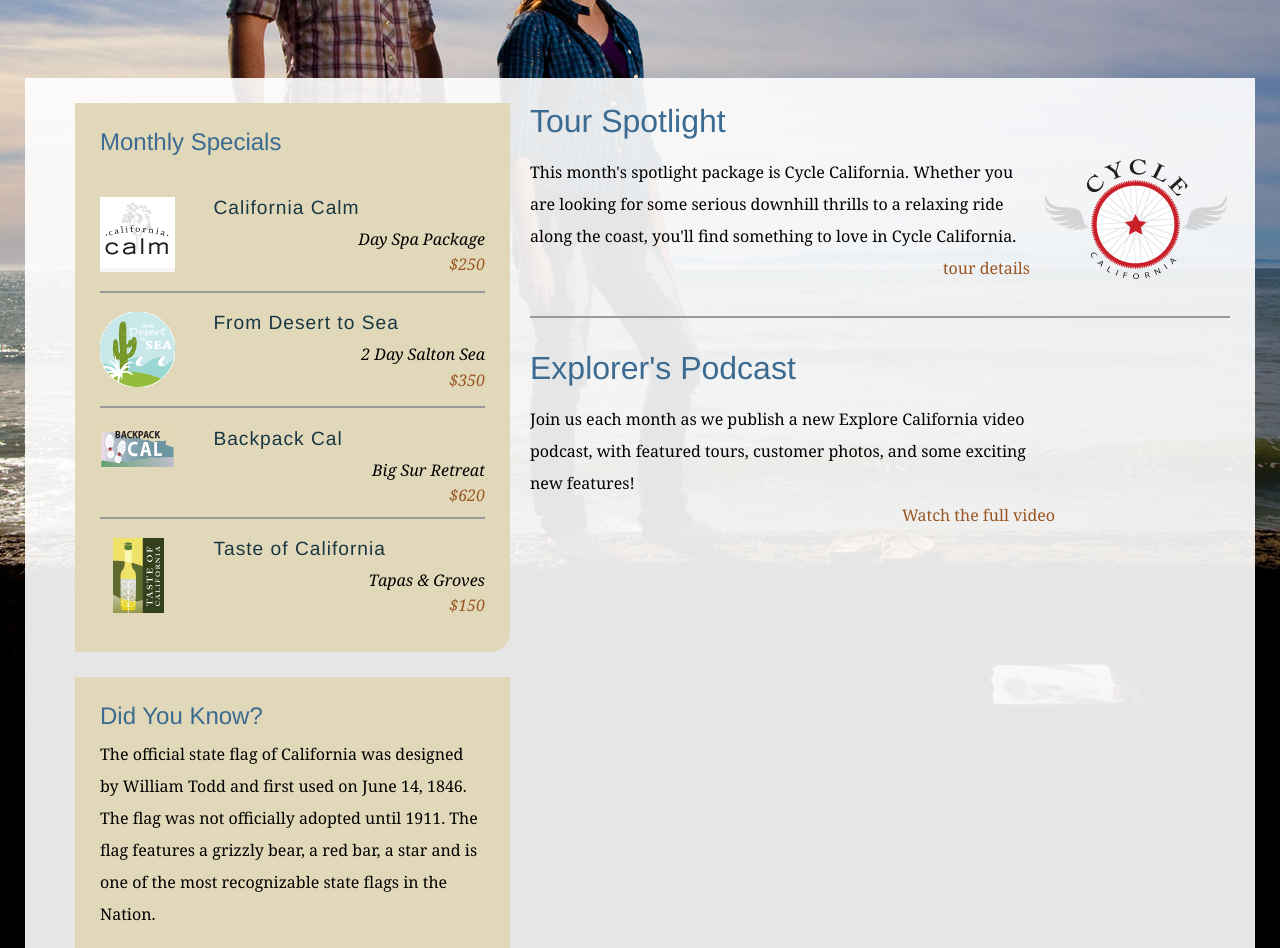
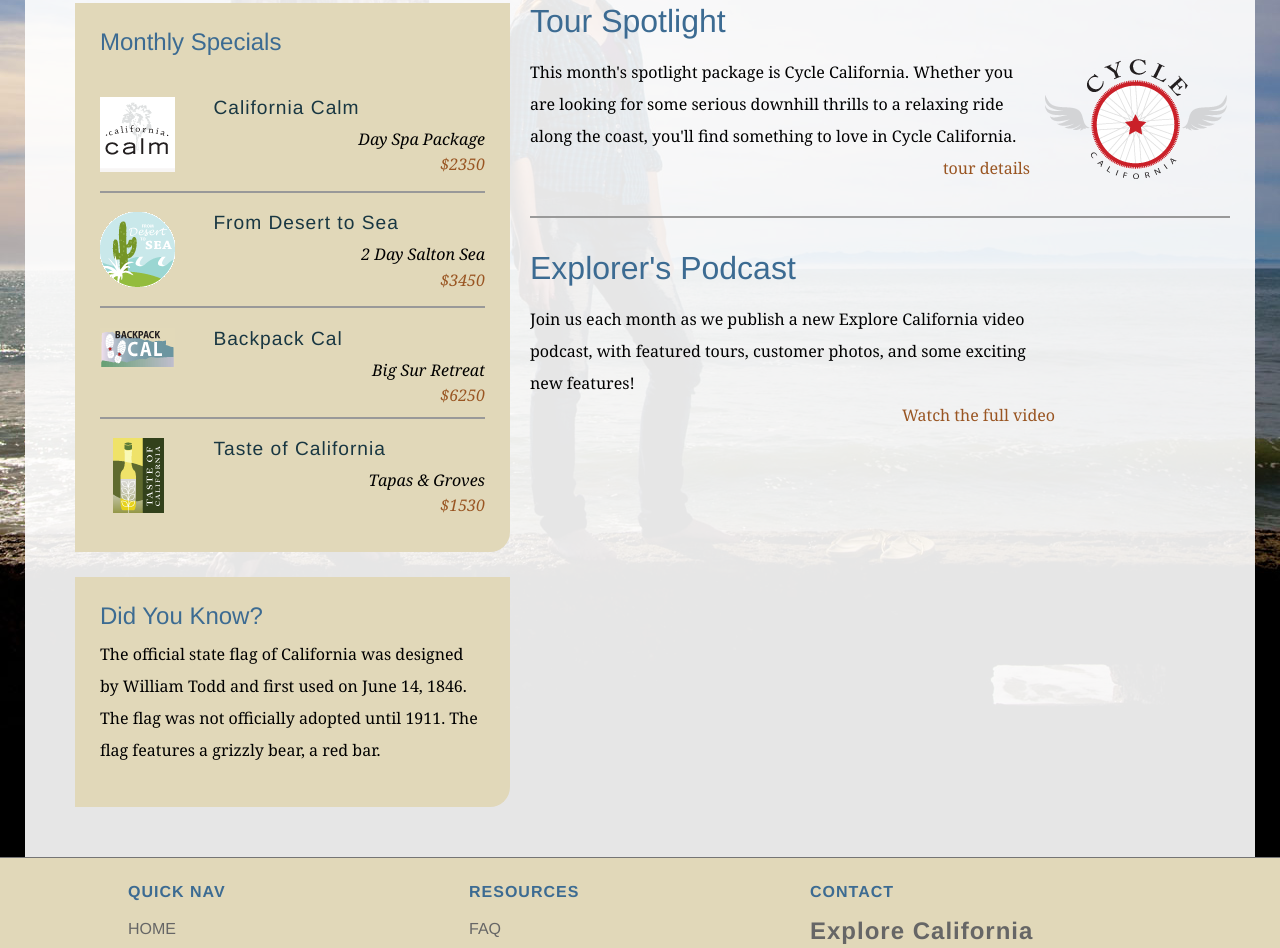
Before and after one commit to trueton26/linda, a plain HTML site: page index.html in a window 1280 px wide. Shown: the part 376-1324 px from the top of the page. Drawn offline with Linux system fonts and the light colour scheme.

Commit message:
cor menu and txt

```diff
--- a/index.html
+++ b/index.html
@@ -20,7 +20,7 @@
         </a>
         <div id="siteNav">
           <h1>Where do you want to go?</h1>
-          <ul>
+          <!-- <ul>
             <li><a href="tours.html" title="Our tours">Tours <br /><span class="tagline">follow our bliss</span></a>
               <ul>
                 <li><a href="tours.html" title="Our tours">All Tours</a></li>
@@ -50,7 +50,7 @@
                 <li><a href="support.html" title="need help?">Support</a></li>
               </ul>
             </li>
-          </ul>
+          </ul> -->
         </div>
       </div>
 
@@ -75,21 +75,21 @@
             <h1>Monthly Specials</h1>
             <h2 class="top"><img src="assets/images/calm_bug.gif" alt="California Calm" width="75" height="75" />California Calm</h2>
             <p>Day Spa Package <br />
-              <a href="tours/tour_detail_cycle.html">$250</a></p>
+              <a href="tours/tour_detail_cycle.html">$2350</a></p>
             <h2><img src="assets/images/desert_bug.gif" alt="From desert to sea" width="75" height="75" />From Desert to Sea</h2>
             <p>2 Day Salton Sea <br />
-              <a href="tours/tour_detail_cycle.html">$350</a></p>
+              <a href="tours/tour_detail_cycle.html">$3450</a></p>
             <h2><img src="assets/images/backpack_bug.gif" alt="Backpack Cal" width="75" height="41" />Backpack Cal</h2>
             <p>Big Sur Retreat <br />
-              <a href="tours/tour_detail_cycle.html">$620</a></p>
+              <a href="tours/tour_detail_cycle.html">$6250</a></p>
             <h2><img src="assets/images/taste_bug.gif" alt="Taste of California" width="75" height="75" />Taste of California</h2>
             <p>Tapas &amp; Groves <br />
-              <a href="tours/tour_detail_taste.html">$150</a></p>
+              <a href="tours/tour_detail_taste.html">$1530</a></p>
           </div>
 
           <div id="trivia" class="callOut">
             <h1>Did You Know?</h1>
-            <p>The official state flag of California was designed by William Todd and first used on June 14, 1846. The flag was not officially adopted until 1911. The flag features a grizzly bear, a red bar, a star and is one of the most recognizable state flags in the Nation.</p>
+            <p>The official state flag of California was designed by William Todd and first used on June 14, 1846. The flag was not officially adopted until 1911. The flag features a grizzly bear, a red bar.</p>
           </div>
         </div>
       </div>
```
